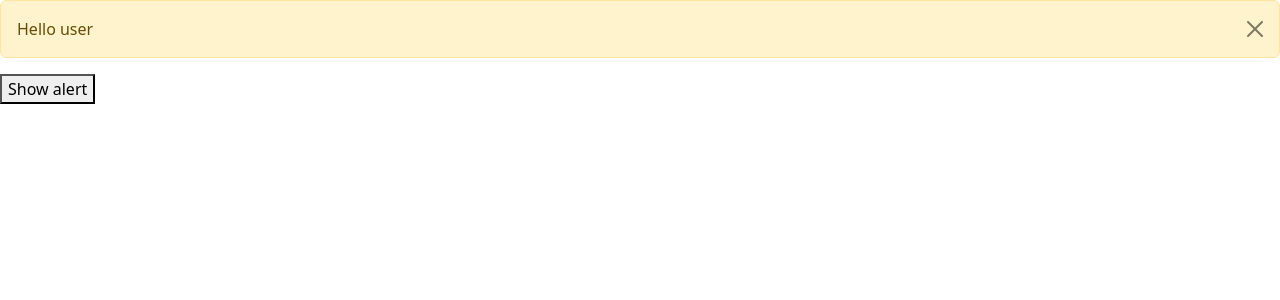
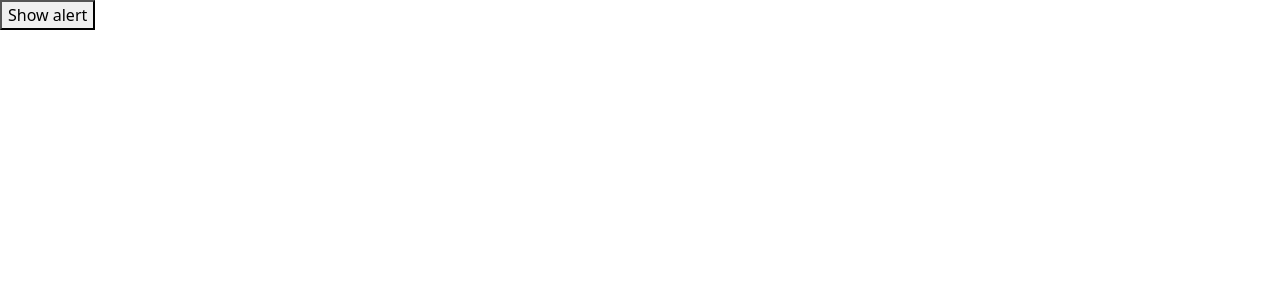
Before and after one commit to working-dude/Learning-react, a React (Vite) app: page / in a window 1280 px wide. Shown: the top 300 px of the page. Built offline with nearby package versions, Linux system fonts and the light colour scheme.

Commit message:
alert message mosh

```diff
--- a/src/App.tsx
+++ b/src/App.tsx
@@ -1,6 +1,23 @@
 import Alert from "./components/Alert";
+import { useState } from "react";
 
 function App() {
-  return <Alert message="Hello user" />;
+  const [isVisible, setIsVisible] = useState(false);
+  function closeAlert() {
+    setIsVisible(false);
+  }
+  return (
+    <>
+      {isVisible && <Alert message="Hello user" onclose={closeAlert} />}
+      <button
+        onClick={() => {
+          setIsVisible(true);
+          console.log("clicked alert");
+        }}
+      >
+        Show alert
+      </button>
+    </>
+  );
 }
 export default App;
--- a/src/components/Alert.tsx
+++ b/src/components/Alert.tsx
@@ -1,18 +1,13 @@
-import { useState } from "react";
-
 interface AlertProps {
   message: string;
+  onclose(): void;
 }
 
-const Alert = ({ message }: AlertProps) => {
-  const [isVisible, setIsVisible] = useState(true);
-
+const Alert = ({ message, onclose }: AlertProps) => {
   return (
     <>
       <div
-        className={`alert alert-warning alert-dismissible fade ${
-          isVisible ? "show" : "hide"
-        }`}
+        className={`alert alert-warning alert-dismissible fade show`}
         role="alert"
       >
         {message}
@@ -20,17 +15,9 @@ const Alert = ({ message }: AlertProps) => {
           type="button"
           className="btn-close"
           aria-label="Close"
-          onClick={() => setIsVisible(false)}
+          onClick={onclose}
         ></button>
       </div>
-      <button
-        onClick={() => {
-          setIsVisible(true);
-          console.log("clicked alert");
-        }}
-      >
-        Show alert
-      </button>
     </>
   );
 };
```
